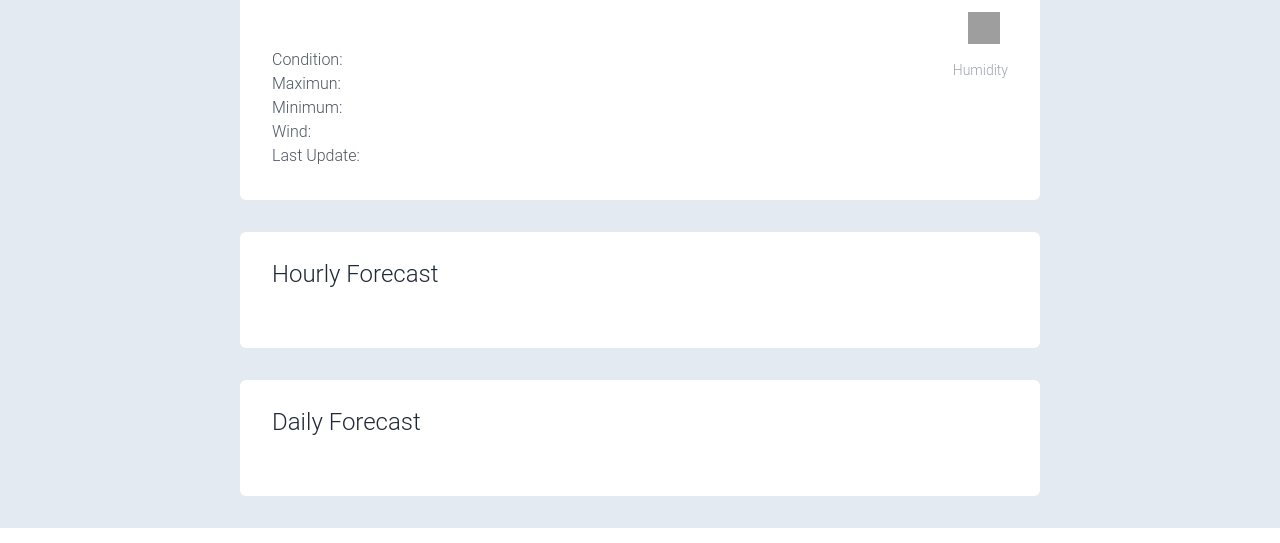
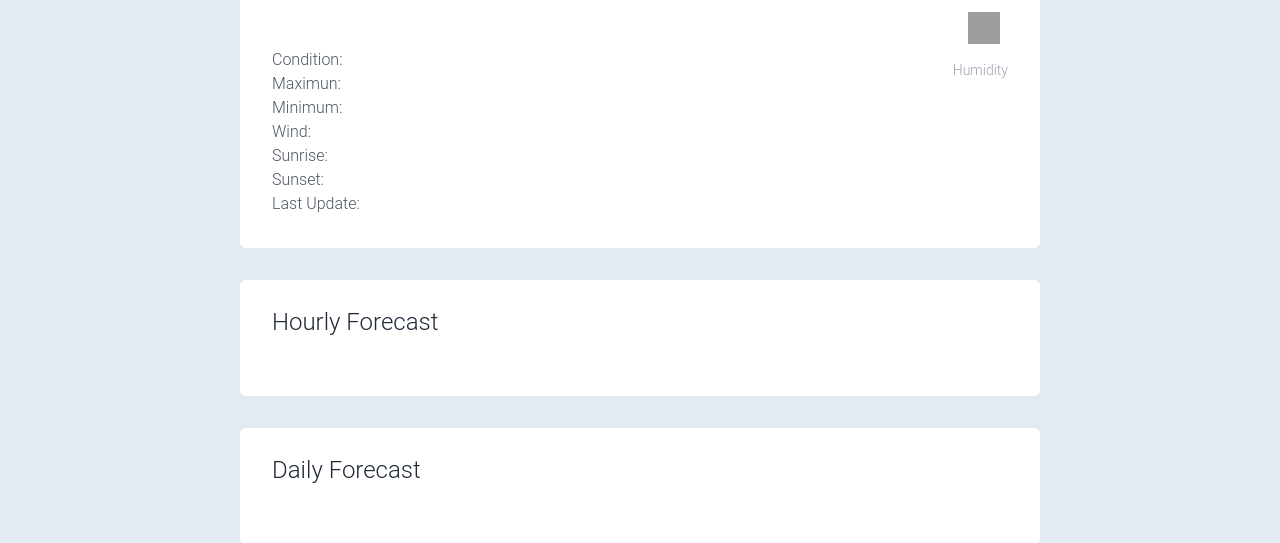
Before and after one commit to Muhammad-Usman-69/Mosam, a PHP site: page /index.php in a window 1280 px wide. Shown: the part 352-895 px from the top of the page. Run offline with PHP 8.4, Linux system fonts and the light colour scheme; a user stored in the database is signed in; data comes from the database, SQL or seed files in the repository; style sheets or scripts are compiled from the project's sources; grey boxes are pictures that could not be loaded.

Commit message:
sunrise and sunset added. default set to multan

```diff
--- a/index.php
+++ b/index.php
@@ -12,7 +12,7 @@ if (isset($_SESSION["logged"]) && $_SESSION["logged"] == true) {
   $row = mysqli_fetch_assoc($result);
   $city = $row["city"];
 } else {
-  $city = "NY";
+  $city = "Multan";
 }
 
 if (isset($_GET["city"]) && $_GET["city"] != "") {
@@ -94,6 +94,14 @@ if (isset($_GET["city"]) && $_GET["city"] != "") {
             <p class="font-bold" id="wind"></p>
           </li>
           <li class="flex justify-between space-x-3">
+            <p class="">Sunrise:</p>
+            <p class="font-bold" id="sunrise"></p>
+          </li>
+          <li class="flex justify-between space-x-3">
+            <p class="">Sunset:</p>
+            <p class="font-bold" id="sunset"></p>
+          </li>
+          <li class="flex justify-between space-x-3">
             <p class="">Last Update:</p>
             <p class="font-bold" id="last-update"></p>
           </li>
--- a/side/script.js
+++ b/side/script.js
@@ -22,6 +22,8 @@ p.then((res) => {
   let maximumTemp = data.forecast.forecastday[0].day.maxtemp_c;
   let minimumTemp = data.forecast.forecastday[0].day.mintemp_c;
   let wind = data.current.wind_kph;
+  let sunrise = data.forecast.forecastday[0].astro.sunrise.toLowerCase();
+  let sunset = data.forecast.forecastday[0].astro.sunset.toLowerCase();
 
   //last update time
   let lastEpoch = data.current.last_updated_epoch * 1000;
@@ -47,6 +49,8 @@ p.then((res) => {
   document.getElementById("wind").innerHTML = wind + " km/h";
   document.getElementById("last-update").innerHTML =
     lastHour + ":" + lastMinute + " " + lastPeriod;
+  document.getElementById("sunrise").innerHTML = sunrise;
+  document.getElementById("sunset").innerHTML = sunset;
 
   //hourly forecast data of today and tommowrow
   let today = data.forecast.forecastday[0].hour;
```
Also changed, not shown: side/obfuscate.js.
